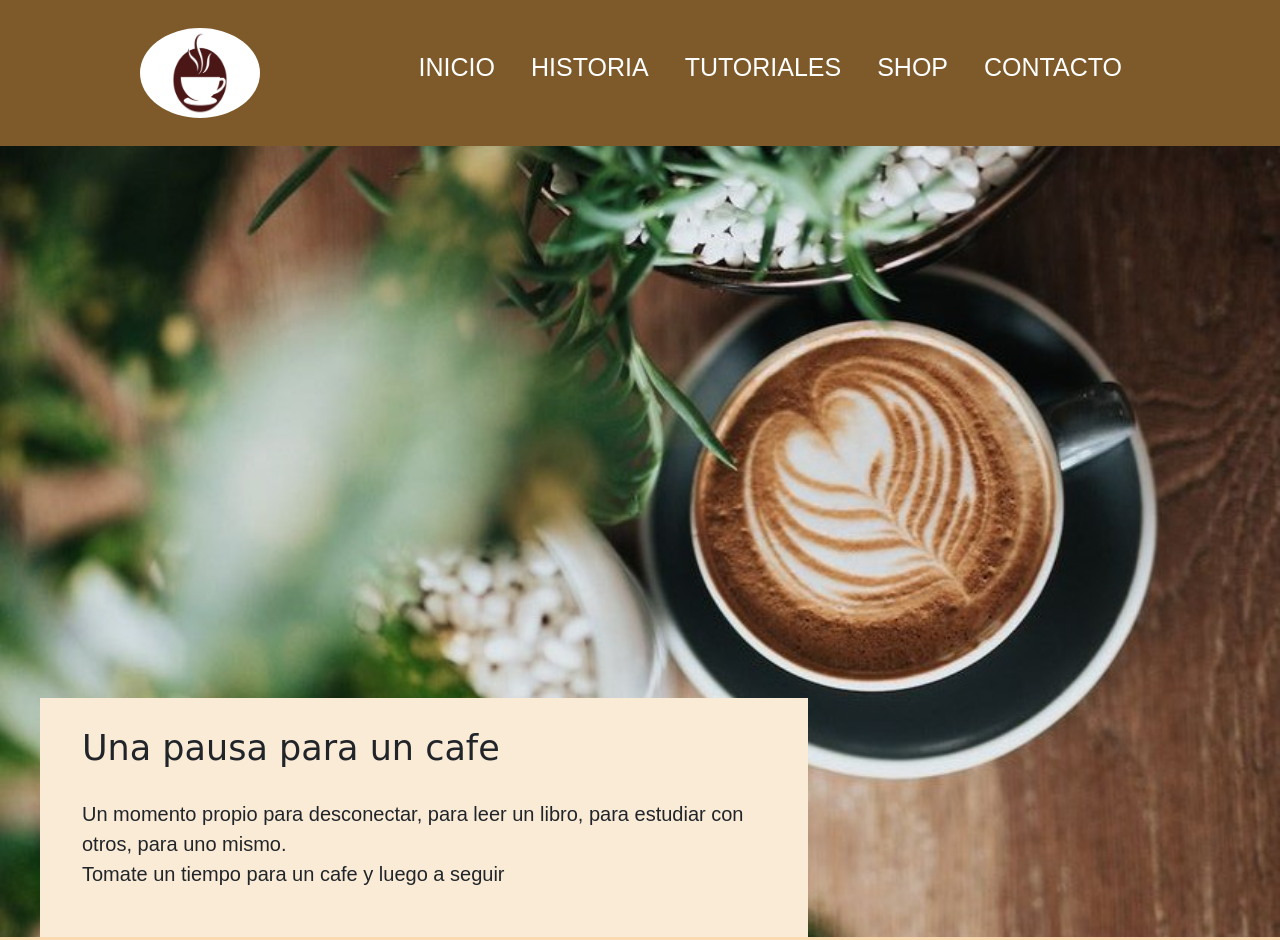
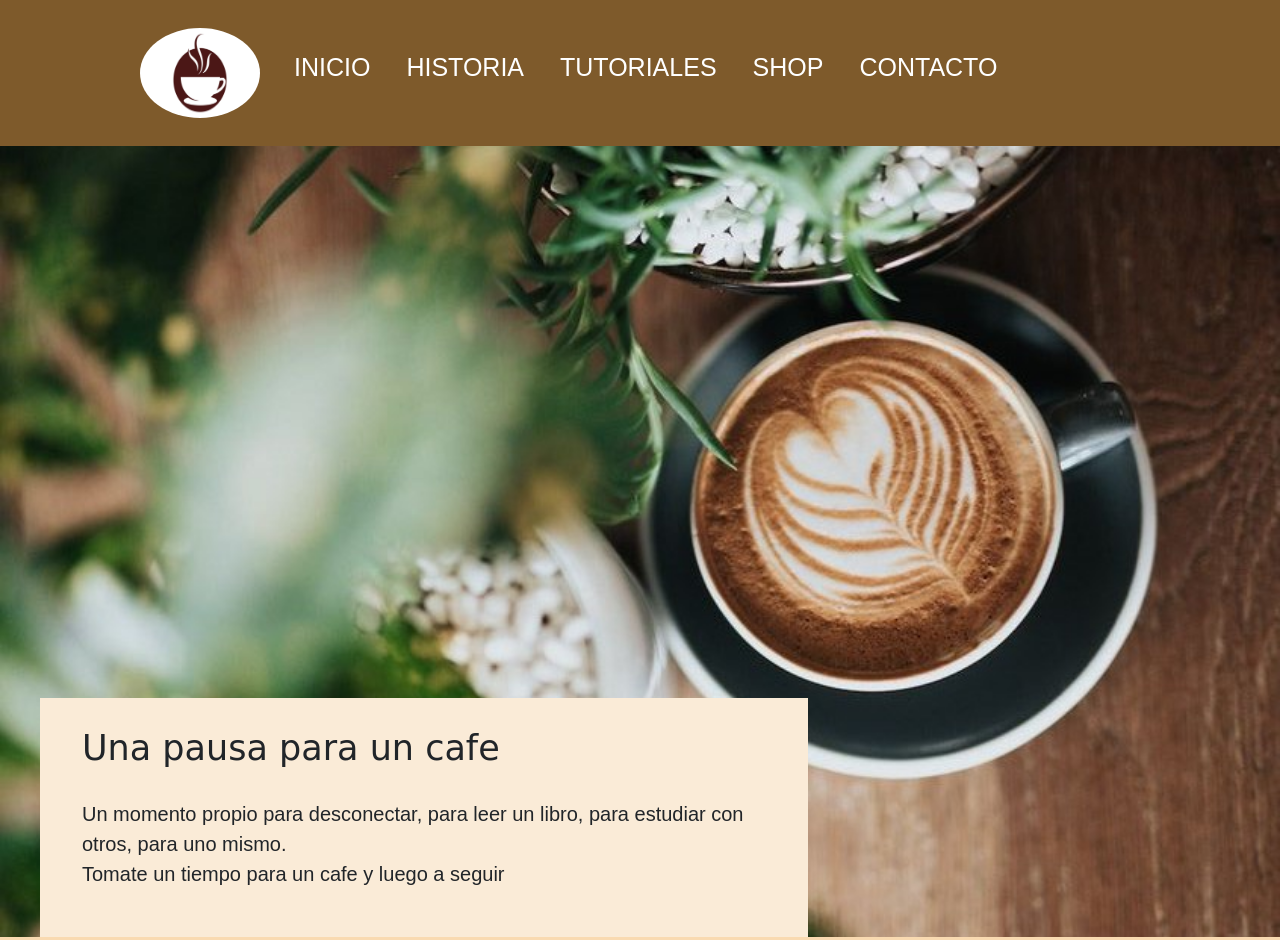
Before and after one commit to JuanPesce/ProyectoFinal_JuanPesce_cafe-cafe, a website: page index.html in a window 1280 px wide. Shown: the top 940 px of the page. Drawn offline with nearby package versions, Linux system fonts and the light colour scheme.

Commit message:
correccion navbar

```diff
--- a/scss/main.scss
+++ b/scss/main.scss
@@ -89,11 +89,7 @@
 
        .navbar{
             width: 80%;
-            .navbar-collapse{
-                width: 80%;
-                display: flex;
-                justify-content: flex-end;
-            }
+
     }
     }
 
```
Also changed, not shown: css/style.css.
